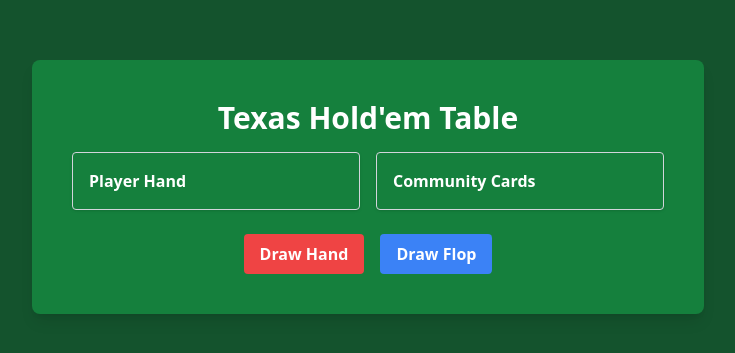
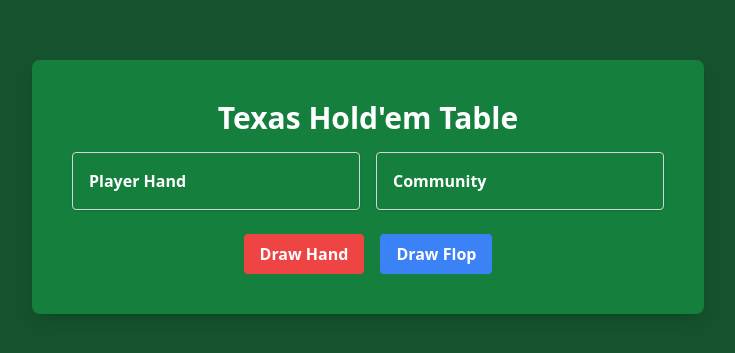
Before and after one commit to taylorsudo/poker-coach, a Next.js app: page / in a window 1280 px wide. Shown: the part 213-566 px from the top of the page, without its empty margins (272-1007 px from the left). Built offline with nearby package versions, Linux system fonts and the light colour scheme.

Commit message:
change board to "Community"

```diff
--- a/pages/index.tsx
+++ b/pages/index.tsx
@@ -33,7 +33,7 @@ const GameTable: React.FC = () => {
             ))}
           </div>
           <div className="p-4 border border-gray-300 rounded shadow">
-            <h2 className="font-semibold">Community Cards</h2>
+            <h2 className="font-semibold">Community</h2>
             {flop.concat(turn).concat(river).map((card, index) => (
               <Card key={index} card={card} />
             ))}
```
